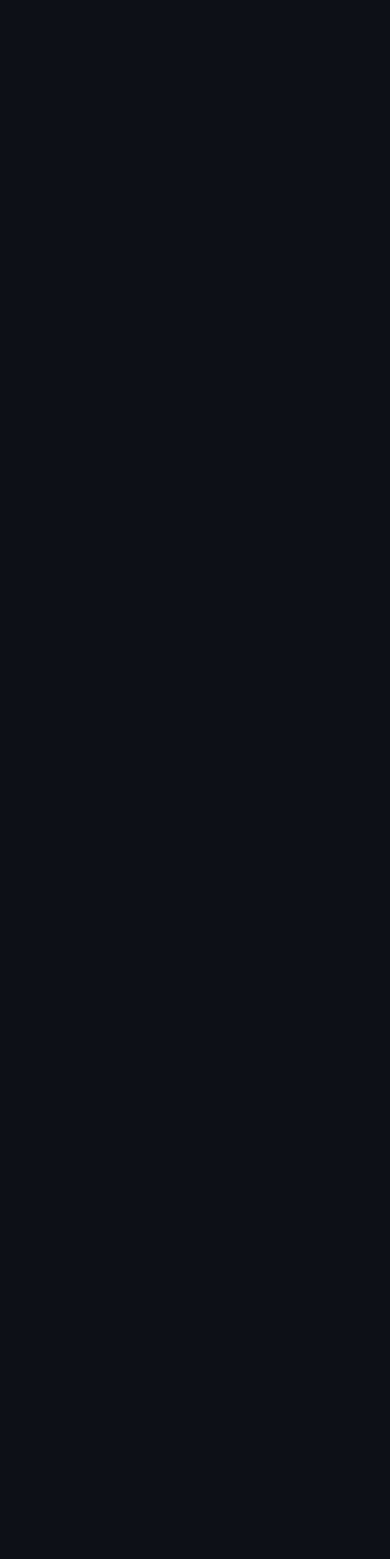
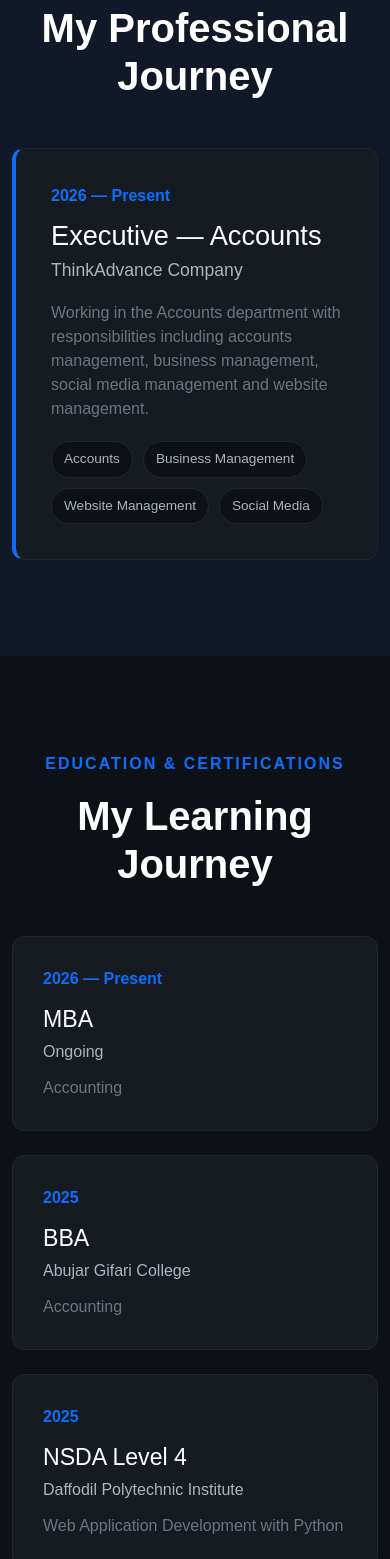
Before and after one commit to mehedi3635/mehedi-portfolio, a React (Vite) app: page / in a window 390 px wide. Shown: the part 4068-5627 px from the top of the page. Before the commit the page ends 3936 px from the top, so only its background shows below. Built offline with nearby package versions, Linux system fonts and the light colour scheme.

Commit message:
Add experience and education sections

```diff
--- a/src/App.jsx
+++ b/src/App.jsx
@@ -2,6 +2,8 @@ import Navbar from "./components/Navbar";
 import Hero from "./components/Hero";
 import About from "./components/About";
 import Skills from "./components/Skills";
+import Experience from "./components/Experience";
+import Education from "./components/Education";
 
 function App() {
   return (
@@ -10,6 +12,8 @@ function App() {
       <Hero />
       <About />
       <Skills />
+      <Experience />
+      <Education />
     </>
   );
 }
--- a/src/components/Education.jsx
+++ b/src/components/Education.jsx
@@ -1,5 +1,78 @@
 function Education() {
-  return <section></section>
+  const education = [
+    {
+      year: "2026 — Present",
+      title: "MBA",
+      institute: "Ongoing",
+      subject: "Accounting ",
+    },
+    {
+      year: "2025",
+      title: "BBA",
+      institute: "Abujar Gifari College",
+      subject: "Accounting",
+    },
+    {
+      year: "2025",
+      title: "NSDA Level 4",
+      institute: "Daffodil Polytechnic Institute",
+      subject: "Web Application Development with Python",
+    },
+    {
+      year: "2025",
+      title: "NSDA Level 3",
+      institute: "European IT Institute",
+      subject: "Web Design and Development for Freelancing",
+    },
+  ];
+
+  return (
+    <section id="education" className="education-section py-5">
+      <div className="container py-5">
+
+        <div className="text-center mb-5">
+          <p className="section-subtitle">
+            EDUCATION & CERTIFICATIONS
+          </p>
+
+          <h2 className="section-title">
+            My Learning Journey
+          </h2>
+        </div>
+
+        <div className="row g-4">
+
+          {education.map((item, index) => (
+            <div className="col-md-6" key={index}>
+
+              <div className="education-card h-100">
+
+                <span className="education-year">
+                  {item.year}
+                </span>
+
+                <h3>
+                  {item.title}
+                </h3>
+
+                <h5>
+                  {item.institute}
+                </h5>
+
+                <p className="text-secondary mb-0">
+                  {item.subject}
+                </p>
+
+              </div>
+
+            </div>
+          ))}
+
+        </div>
+
+      </div>
+    </section>
+  );
 }
 
-export default Education
+export default Education;
--- a/src/components/Experience.jsx
+++ b/src/components/Experience.jsx
@@ -1,5 +1,55 @@
 function Experience() {
-  return <section></section>
+  return (
+    <section id="experience" className="experience-section py-5">
+      <div className="container py-5">
+
+        <div className="text-center mb-5">
+          <p className="section-subtitle">EXPERIENCE</p>
+
+          <h2 className="section-title">
+            My Professional Journey
+          </h2>
+        </div>
+
+        <div className="row justify-content-center">
+          <div className="col-lg-9">
+
+            <div className="experience-card">
+
+              <div className="experience-date">
+                2026 — Present
+              </div>
+
+              <h3>
+                Executive — Accounts
+              </h3>
+
+              <h4>
+                ThinkAdvance Company
+              </h4>
+
+              <p className="text-secondary">
+                Working in the Accounts department with
+                responsibilities including accounts management,
+                business management, social media management
+                and website management.
+              </p>
+
+              <div className="experience-tags">
+                <span>Accounts</span>
+                <span>Business Management</span>
+                <span>Website Management</span>
+                <span>Social Media</span>
+              </div>
+
+            </div>
+
+          </div>
+        </div>
+
+      </div>
+    </section>
+  );
 }
 
-export default Experience
+export default Experience;
--- a/src/components/Navbar.jsx
+++ b/src/components/Navbar.jsx
@@ -47,6 +47,15 @@ function Navbar() {
                 onClick={closeMenu}
               >
                 About
+              </a>
+            </li>
+            <li className="nav-item">
+              <a
+                className="nav-link"
+                href="#education"
+                onClick={closeMenu}
+              >
+                Education
               </a>
             </li>
 
--- a/src/index.css
+++ b/src/index.css
@@ -140,6 +140,94 @@ body {
   border-color: #0d6efd;
   transform: translateX(5px);
 }
+
+/* Exprience */
+
+.experience-section {
+  background-color: #111827;
+}
+
+.experience-card {
+  background-color: #161b22;
+  border: 1px solid #21262d;
+  border-left: 4px solid #0d6efd;
+  border-radius: 12px;
+  padding: 35px;
+  transition: 0.3s ease;
+}
+
+.experience-card:hover {
+  transform: translateY(-5px);
+  box-shadow: 0 10px 30px rgba(13, 110, 253, 0.12);
+}
+
+.experience-date {
+  color: #0d6efd;
+  font-weight: 600;
+  margin-bottom: 12px;
+}
+
+.experience-card h3 {
+  font-size: 1.7rem;
+  margin-bottom: 8px;
+}
+
+.experience-card h4 {
+  color: #adb5bd;
+  font-size: 1.1rem;
+  margin-bottom: 20px;
+}
+
+.experience-tags {
+  display: flex;
+  flex-wrap: wrap;
+  gap: 10px;
+  margin-top: 20px;
+}
+
+.experience-tags span {
+  background-color: #0d1117;
+  border: 1px solid #21262d;
+  color: #adb5bd;
+  padding: 7px 12px;
+  border-radius: 20px;
+  font-size: 0.85rem;
+}
+
+/* EDucations */
+.education-section {
+  background-color: #0d1117;
+}
+
+.education-card {
+  background-color: #161b22;
+  border: 1px solid #21262d;
+  border-radius: 12px;
+  padding: 30px;
+  transition: 0.3s ease;
+}
+
+.education-card:hover {
+  transform: translateY(-5px);
+  border-color: #0d6efd;
+}
+
+.education-year {
+  display: inline-block;
+  color: #0d6efd;
+  font-weight: 600;
+  margin-bottom: 15px;
+}
+
+.education-card h3 {
+  margin-bottom: 8px;
+}
+
+.education-card h5 {
+  color: #adb5bd;
+  font-size: 1rem;
+  margin-bottom: 15px;
+}
 @media (max-width: 768px) {
   .hero-section {
     text-align: center;
```
